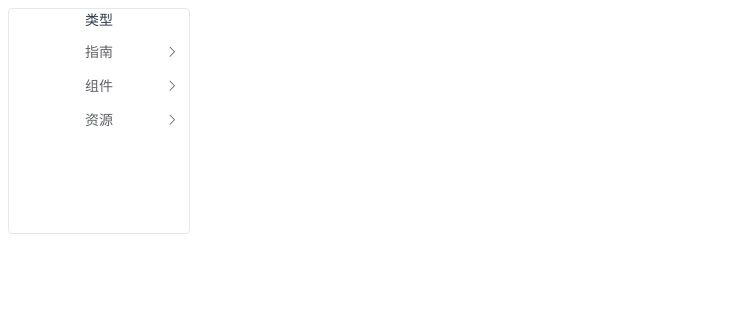
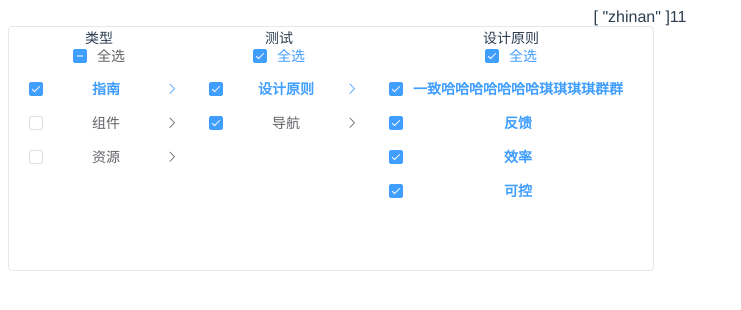
Before and after one commit to yuuer00/demos, a Vue app: page /#/ in a window 1280 px wide. Shown: the top 310 px of the page, without its empty margins (0-741 px from the left). Built offline with nearby package versions, Linux system fonts and the light colour scheme.

Commit message:
仿头条级联菜单数据处理

```diff
--- a/src/components/cascader-panel/cascader-panel.vue
+++ b/src/components/cascader-panel/cascader-panel.vue
@@ -99,7 +99,8 @@ export default {
       default: true
     },
     setting: Array,
-    renderLabel: Function
+    renderLabel: Function,
+    zip: Boolean
   },
 
   provide() {
@@ -115,7 +116,8 @@ export default {
       store: [],
       menus: [],
       activePath: [],
-      loadCount: 0
+      loadCount: 0,
+      result: [] // 处理数据
     };
   },
 
@@ -155,7 +157,20 @@ export default {
     checkedValue(val) {
       if (!isEqual(val, this.value)) {
         this.checkStrictly && this.calculateCheckedNodePaths();
-        this.$emit("input", val);
+        // 修改结果变量
+        if (this.zip) {
+          this.result = [];
+          this.zipFun(this.menus[0]);
+        } else {
+          let result = [];
+          val.forEach(item => {
+            let len = item.length;
+            result.push(item[len - 1]);
+          });
+          this.result = result;
+        }
+        this.$emit("input", this.result);
+        // this.$emit("input", this.result);
         this.$emit("change", val);
       }
     }
@@ -183,8 +198,14 @@ export default {
     },
     syncCheckedValue() {
       const { value, checkedValue } = this;
-      if (!isEqual(value, checkedValue)) {
-        this.checkedValue = value;
+      let result = [];
+      if (this.zip) {
+        result = this.zipFormat(this.menus[0], value);
+      } else {
+        result = this.noZipFormat(this.menus[0], value);
+      }
+      if (!isEqual(result, checkedValue)) {
+        this.checkedValue = result;
         this.syncMenuState();
       }
     },
@@ -405,6 +426,53 @@ export default {
           menu.handleChildCheckChange();
         }
       });
+    },
+    zipFun(val) {
+      val.forEach(item => {
+        if (item.checked) {
+          this.result.push(item.value);
+        } else {
+          if (item.children && item.children.length > 0) {
+            this.zipFun(item.children);
+          }
+        }
+      });
+    },
+    zipFormat(data, val) {
+      let result = [];
+      let fun = (arr, checked) => {
+        arr.forEach(item => {
+          if (item.children && item.children.length > 0) {
+            if (val.indexOf(item.value) > -1) {
+              fun(item.children, true);
+            } else {
+              fun(item.children, checked);
+            }
+          } else {
+            if (val.indexOf(item.value) > -1 || checked) {
+              result.push(item.path);
+            }
+          }
+        });
+      };
+      fun(data);
+      return result;
+    },
+    noZipFormat(data, val) {
+      let result = [];
+      let fun = arr => {
+        arr.forEach(item => {
+          if (item.children && item.children.length > 0) {
+            fun(item.children);
+          } else {
+            if (val.indexOf(item.value) > -1) {
+              result.push(item.path);
+            }
+          }
+        });
+      };
+      fun(data);
+      return result;
     }
   }
 };
--- a/src/views/Home.vue
+++ b/src/views/Home.vue
@@ -1,8 +1,10 @@
 <template>
   <div class="home">
+    <div>{{ checkedValue }}11</div>
     <div class="d-flex">
       <cascader-panel
         :options="options"
+        :zip="true"
         v-model="checkedValue"
         :setting="setting"
       ></cascader-panel>
@@ -19,14 +21,18 @@ export default {
   components: { cascaderPanel },
   data() {
     return {
-      checkedValue: [],
+      // checkedValue: [
+      //   ["zhinan", "shejiyuanze", "fankui"],
+      //   ["zhinan", "shejiyuanze", "xiaolv"]
+      // ],
+      checkedValue: ["zhinan"],
       options: options,
       props: { multiple: true },
       setting: [
         {
           title: "类型", // 标题
-          multiple: false,
-          isshowallcheck: false // 是否显示全选按钮，为true时，multiple必须为true
+          multiple: true,
+          isshowallcheck: true // 是否显示全选按钮，为true时，multiple必须为true
         },
         { title: "测试", multiple: true, isshowallcheck: true },
         { title: "", multiple: true, isshowallcheck: true }
```
